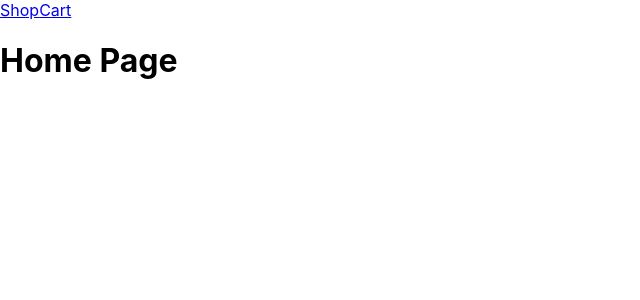
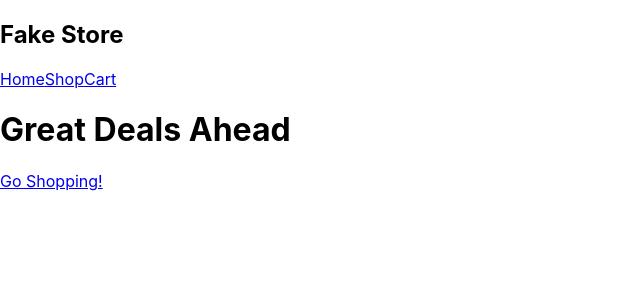
Before and after one commit to iTreykwondo/shopping-cart, a React (Create React App) app: page / in a window 1280 px wide. Shown: the top 300 px of the page, without its empty margins (0-640 px from the left). Built offline with nearby package versions, Linux system fonts and the light colour scheme.

Commit message:
Render Navbar component

```diff
--- a/src/App.js
+++ b/src/App.js
@@ -1,13 +1,12 @@
 import { Link } from "react-router-dom";
+import Navbar from "./components/Navbar";
 
 function App() {
   return (
     <div>
-      <nav>
-        <Link to="/shop">Shop</Link>
-        <Link to="/cart">Cart</Link>
-      </nav>
-      <h1>Home Page</h1>
+      <Navbar />
+      <h1>Great Deals Ahead</h1>
+      <Link to="/shop">Go Shopping!</Link>
     </div>
   );
 }
--- a/src/components/Cart.js
+++ b/src/components/Cart.js
@@ -1,14 +1,9 @@
-import React from "react";
-import { Link } from "react-router-dom";
+import Navbar from "./Navbar";
 
 const Cart = () => {
   return (
     <div>
-      <nav>
-        <Link to="/">Home</Link>
-        <Link to="/shop">Shop</Link>
-      </nav>
-      <h1>Cart Page</h1>
+      <Navbar />
     </div>
   );
 };
--- a/src/components/Shop.js
+++ b/src/components/Shop.js
@@ -1,14 +1,11 @@
 import React from "react";
-import { Link } from "react-router-dom";
+
+import Navbar from "./Navbar";
 
 const Shop = () => {
   return (
     <div>
-      <nav>
-        <Link to="/">Home</Link>
-        <Link to="/cart">Cart</Link>
-      </nav>
-      <h1>Shop Page</h1>
+      <Navbar />
     </div>
   );
 };
```
